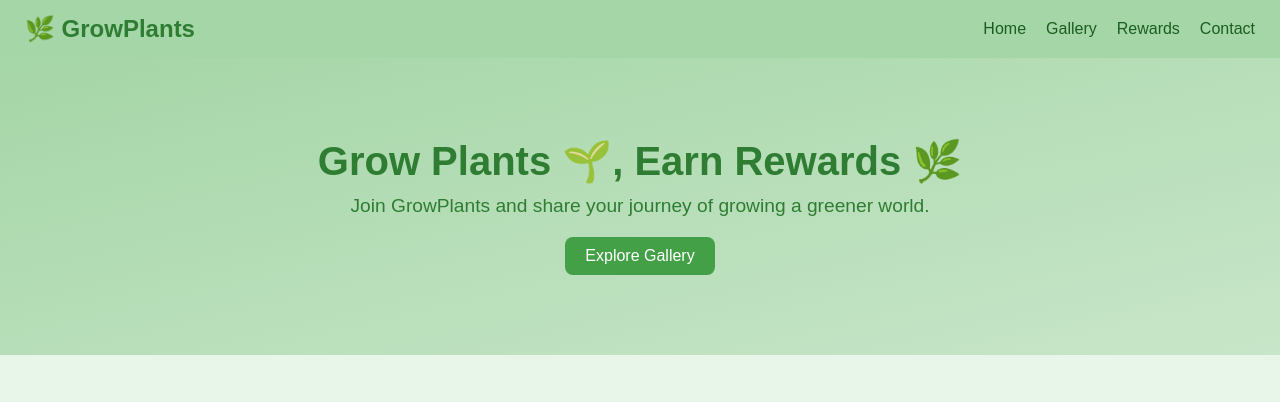
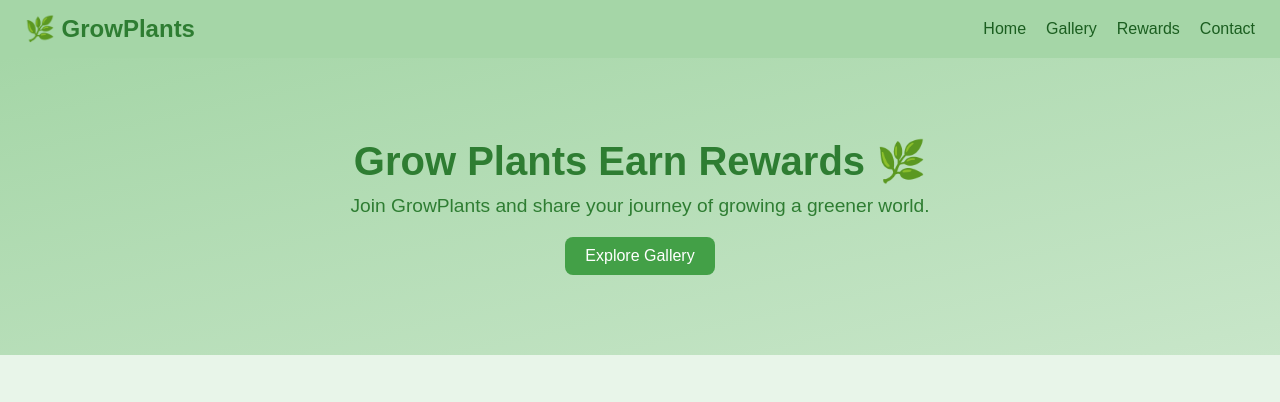
Before and after one commit to Baloch091/growplants2earn, a plain HTML site: page index.html in a window 1280 px wide. Shown: the top 402 px of the page. Drawn offline with Linux system fonts and the light colour scheme.

Commit message:
Update index.html

```diff
--- a/index.html
+++ b/index.html
@@ -21,7 +21,7 @@
   </header>
 
   <section id="home" class="hero">
-    <h1>Grow Plants 🌱, Earn Rewards 🌿</h1>
+    <h1>Grow Plants  Earn Rewards 🌿</h1>
     <p>Join GrowPlants and share your journey of growing a greener world.</p>
     <a href="#gallery" class="btn">Explore Gallery</a>
   </section>
```
